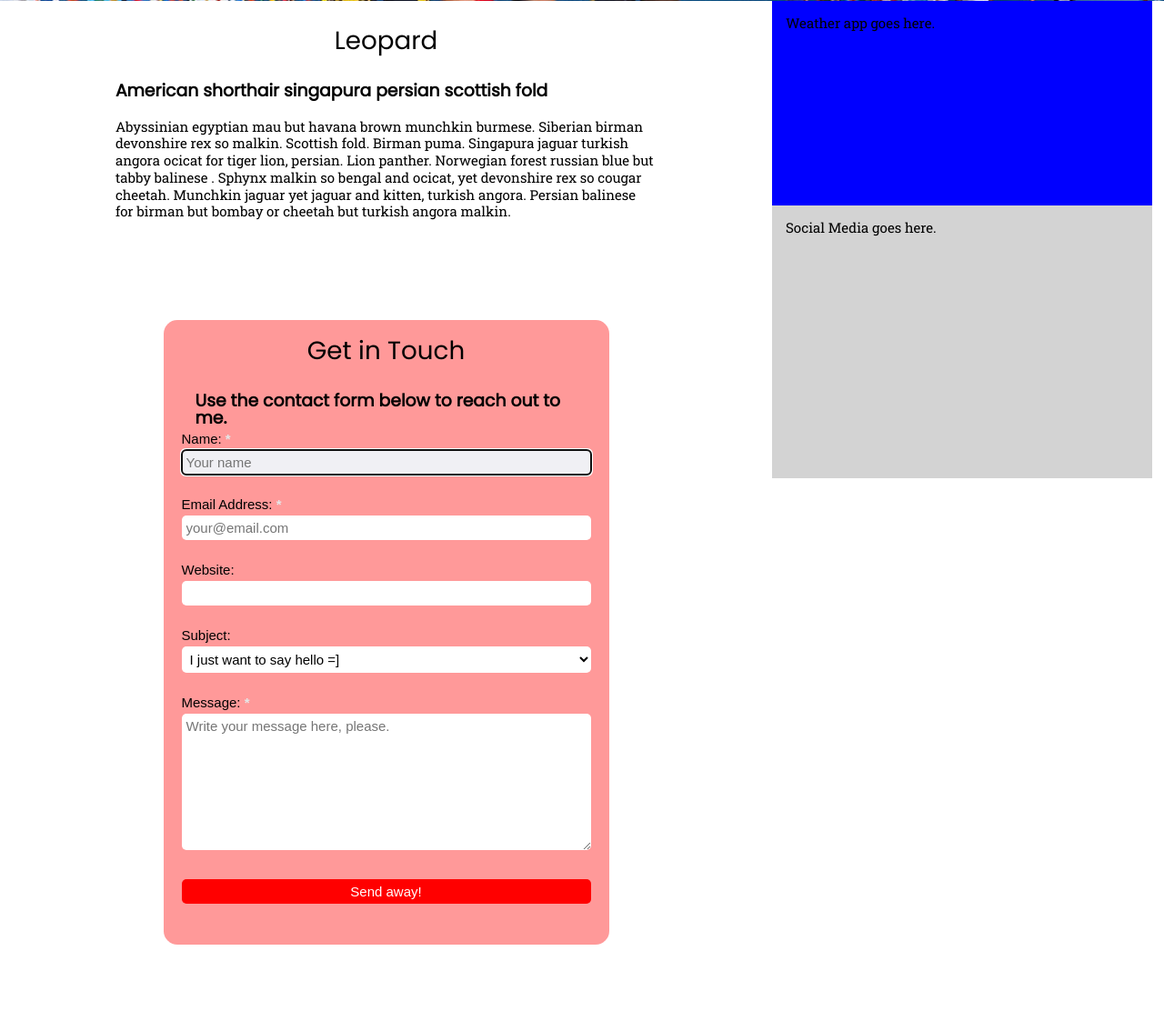
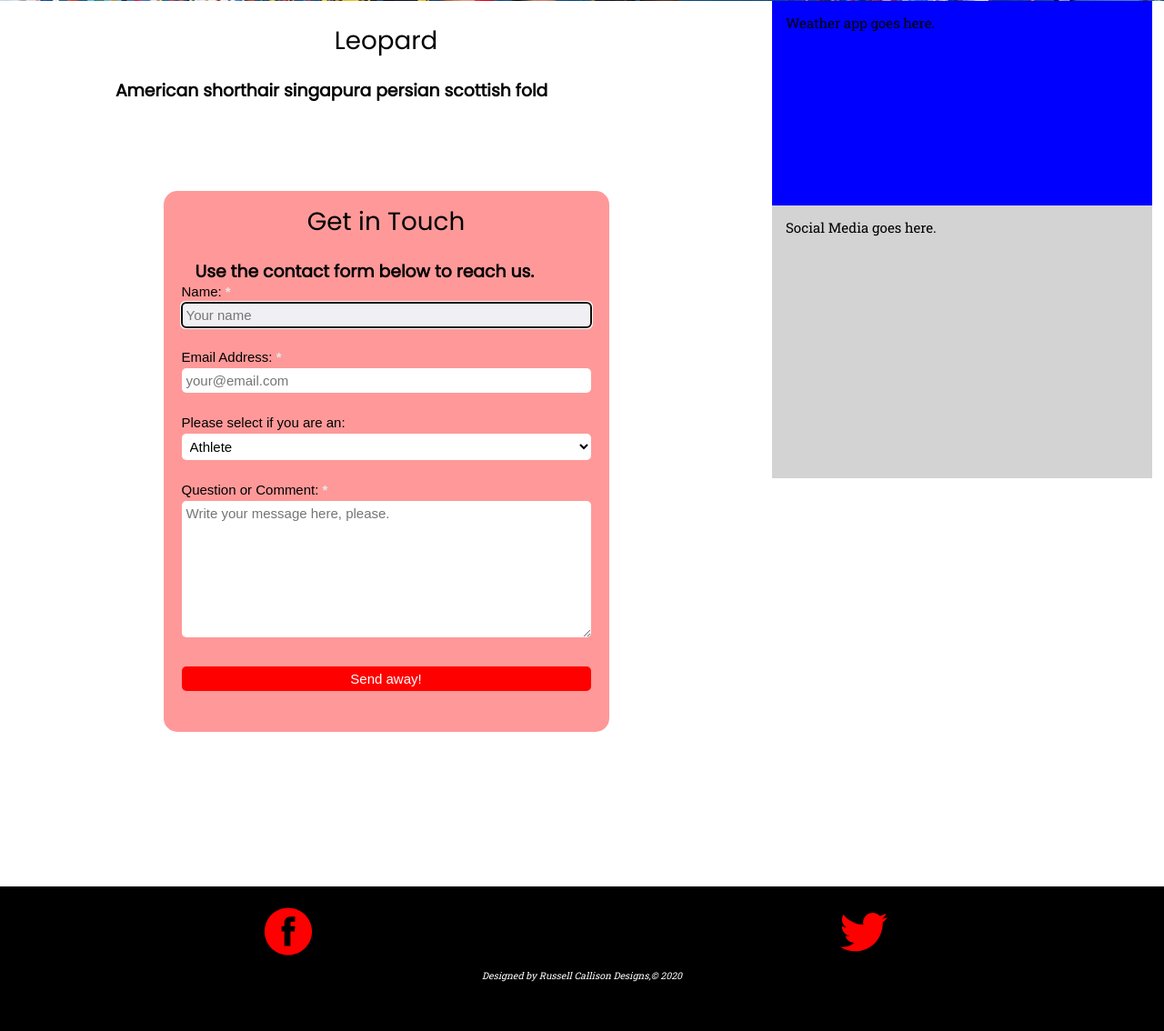
Before and after one commit to RussCall77/AceInTheHoleEvents, a PHP site: page /contact.php in a window 1280 px wide. Shown: the part 489-1623 px from the top of the page at 91% size. Run offline with PHP 8.4, Linux system fonts and the light colour scheme.

Commit message:
Add files via upload

```diff
--- a/Template/contact.php
+++ b/Template/contact.php
@@ -17,12 +17,12 @@
 <body>
 
     <nav class="header">
-        <a href="index.php" class="logo"><img src="images/AITHME_red_and_black_on_transparent_Impact.png" alt="Ace In The Hole Logo"></a>
+        <a href="#" class="logo"><img src="images/AITHME_red_and_black_on_transparent_Impact.png" alt="Ace In The Hole Logo"></a>
         <input class="menu-btn" type="checkbox" id="menu-btn" />
         <label class="menu-icon" for="menu-btn"><span class="navicon"></span></label>
         <ul class="menu">
             <li><a href="#">Event Information</a></li>
-            <li><a href="registration.php">Registration</a></li>
+            <li><a href="#">Registration</a></li>
             <li><a href="#">Contact Us</a></li>
         </ul>
     </nav>
@@ -36,13 +36,12 @@
             <!-- Main Text Goes Here -->
                 <h1>Leopard</h1>
                 <h2>American shorthair singapura persian scottish fold</h2>
-                <p>Abyssinian egyptian mau but havana brown munchkin burmese. Siberian birman devonshire rex so malkin. Scottish fold. Birman puma. Singapura jaguar turkish angora ocicat for tiger lion, persian. Lion panther. Norwegian forest russian blue but tabby balinese . Sphynx malkin so bengal and ocicat, yet devonshire rex so cougar cheetah. Munchkin jaguar yet jaguar and kitten, turkish angora. Persian balinese for birman but bombay or cheetah but turkish angora malkin.</p>
             </article>
             <article>
             <!-- Pic Gallery or Form Goes Here -->
                 <div id="contact-form">
                 <h1>Get in Touch</h1>
-            <h2>Use the contact form below to reach out to me.</h2>
+                <h2>Use the contact form below to reach us.</h2>
                 <p id="failure">Oops.. something went wrong.</p>
                 <p id="success">Thank you, your message was sent successfully.</p>
                 <form method="post" action="">
@@ -52,17 +51,14 @@
                         <label for="email">Email Address: <span class="required">*</span></label>
                         <input type="email" id="email" name="email" value="" placeholder="your@email.com" required="required" />
 
-                <label for="website">Website: </label>
-                <input type="web" id="webstie" name="website" value="" />
-
-                <label for="subject">Subject: </label>
+                        <label for="subject">Please select if you are an: </label>
                         <select id="subject" name="subject">
-                    <option value="hello">I just want to say hello =]</option>
-                    <option value="quote">Business Inquiry</option>
-                    <option value="general">General</option>
+                            <option value="hello">Athlete</option>
+                            <option value="quote">Volunteer</option>
+                            <option value="general">Interested Party</option>
                         </select>
 
-                <label for="message">Message: <span class="required">*</span></label>
+                        <label for="message">Question or Comment: <span class="required">*</span></label>
                         <textarea id="message" name="message" placeholder="Write your message here, please." required="required"></textarea>
 
                         <input type="submit" value="Send away!" id="submit" />
```
Lines whose indentation alone changed are shown as unchanged.
